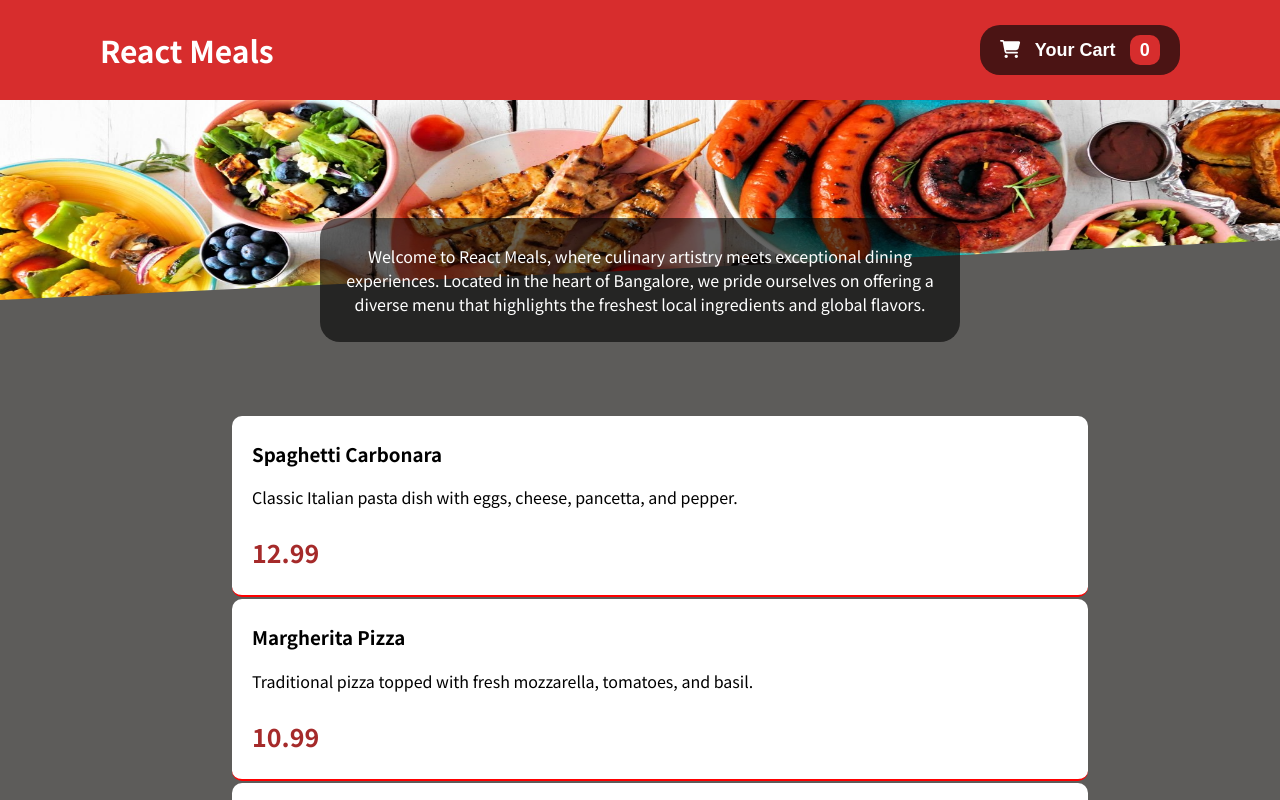
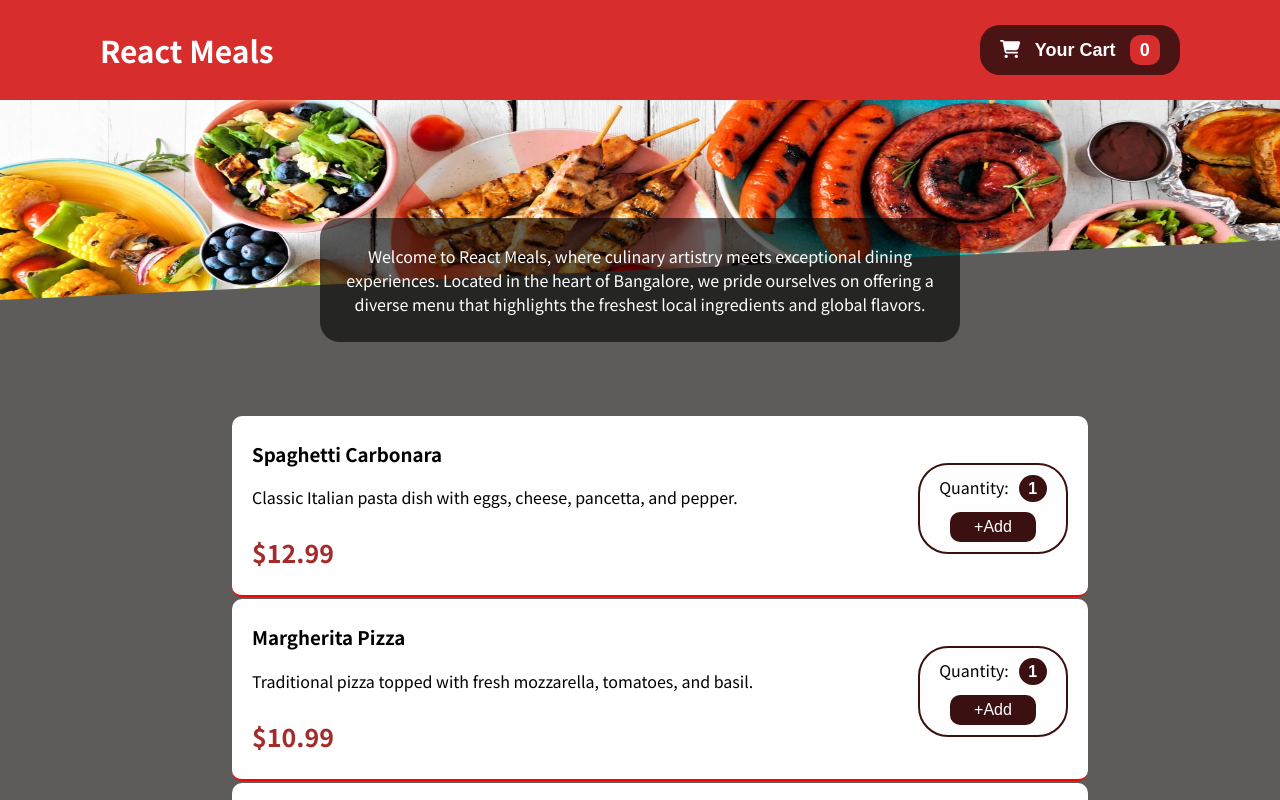
Before and after one commit to Abdulrahiman7/Restaurant-website, a React (Create React App) app: page / in a window 1280 px wide. Shown: the top 800 px of the page. Built offline with nearby package versions, Linux system fonts and the light colour scheme.

Commit message:
added add to cart form

```diff
--- /dev/null
+++ b/src/components/Meals/AddMealForm.css
@@ -0,0 +1,33 @@
+.addToCartForm{
+    width: 150px;
+    display: grid;
+    justify-content: space-evenly;
+    align-items:center;
+    background-color: rgb(254, 254, 254);
+    padding: 10px;
+    border-radius: 30px;
+    color: rgb(0, 0, 0);
+    height: 70%;
+    border: 2px solid rgb(59, 16, 16);
+}
+.addToCartForm select {
+    appearance: none; /* Remove the default arrow */
+    -webkit-appearance: none; /* For Safari */
+    -moz-appearance: none; /* For Firefox */
+
+    padding: 5px; /* Add padding */
+    font-size: 16px; /* Font size */
+    background-color: rgb(59, 16, 16); /* Background color */
+
+    cursor: pointer;
+    border: none;
+     border-radius: 32px;
+     color:white;
+     font-weight: 800;
+     text-align: center;
+     margin-left: 10px;
+}
+
+.quantity-selector{
+    justify-self: unset;
+}
--- /dev/null
+++ b/src/components/Meals/AddMealForm.jsx
@@ -0,0 +1,31 @@
+import React, { useState } from 'react'
+import Button from '../UI/Button'
+import "./AddMealForm.css";
+const AddMealForm = () => {
+  const [quantitySelected, setQuantitySelected]=useState(1);
+  const quantitySelectedHandler=(event)=>{
+    setQuantitySelected(event.target.value);
+  }
+  const formSubmitHandler=(event)=>{
+
+  }
+  return (
+
+        <form onSubmit={formSubmitHandler} className='addToCartForm'>
+          <div className='quantity-selector'>
+          <label htmlFor="quantity">Quantity:</label>
+          <select id="quantity" value={quantitySelected} onChange={quantitySelectedHandler}>
+                {Array.from({ length: 10 }, (_, index) => (
+                    <option key={index + 1} value={index + 1}>
+                        {index + 1}
+                    </option>
+                ))}
+            </select>
+          </div>
+          <Button type="submit" className="addToCartButton">+Add</Button>
+        </form>
+
+  )
+}
+
+export default AddMealForm
--- a/src/components/Meals/Meals.css
+++ b/src/components/Meals/Meals.css
@@ -7,6 +7,9 @@ li{
     margin-bottom: 2px;
     border-radius: 10px;
     border-bottom: 2px solid red;
+    display: flex;
+    justify-content: space-between;
+    align-items: center;
 }
 .price{
     color: brown;
--- a/src/components/Meals/Meals.jsx
+++ b/src/components/Meals/Meals.jsx
@@ -1,12 +1,17 @@
 import React from 'react'
 import "./Meals.css";
+
+import AddMealForm from './AddMealForm';
 
 const Meals = (props) => {
   return (
     <li id={props.meal.id} className='meal'>
+        <div>
         <h3>{props.meal.name}</h3>
         <p>{props.meal.description}</p>
-        <h3 className='price'>{props.meal.price}</h3>
+        <h3 className='price'>${props.meal.price}</h3>
+        </div>
+        <AddMealForm></AddMealForm>
     </li>
   )
 }
--- a/src/components/Meals/MealsList.jsx
+++ b/src/components/Meals/MealsList.jsx
@@ -2,11 +2,13 @@ import React, { useContext } from 'react'
 import MealsContext from '../../store/meals-context'
 import Meals from './Meals';
 import "./MealsList.css";
+import Card from '../UI/Card';
 
 const MealsList = () => {
     const meals=useContext(MealsContext);
   return (
     <div className='meals'>
+        <Card className="meals">
         <ul>
             {
                 meals.map((meal)=>
@@ -14,6 +16,7 @@ const MealsList = () => {
                 )
             }
         </ul>
+        </Card>
     </div>
   )
 }
--- /dev/null
+++ b/src/components/UI/Button.css
@@ -0,0 +1,13 @@
+button{
+    justify-self: center;
+    width: 80%;
+    background-color: rgb(59, 16, 16);
+    border:  none;
+    border-radius: 10px;
+    font-size: medium;
+    color:white;
+}
+.addToCartButton{
+    height: 30px;
+    margin-top: 10px;
+}
--- /dev/null
+++ b/src/components/UI/Button.jsx
@@ -0,0 +1,9 @@
+import React from 'react'
+import "./Button.css"
+const Button = (props) => {
+  return (
+    <button className={'button '+props.className} type={props.type || 'button'} onClick={props.onClick}> {props.children} </button>
+  )
+}
+
+export default Button
--- /dev/null
+++ b/src/components/UI/Card.jsx
@@ -0,0 +1,9 @@
+import React from 'react'
+
+const Card = (props) => {
+  return (
+    <div className={'card '+props.className}>{props.children}</div>
+  )
+}
+
+export default Card
```
Also changed, not shown: src/components/UI/Card.css (added).
